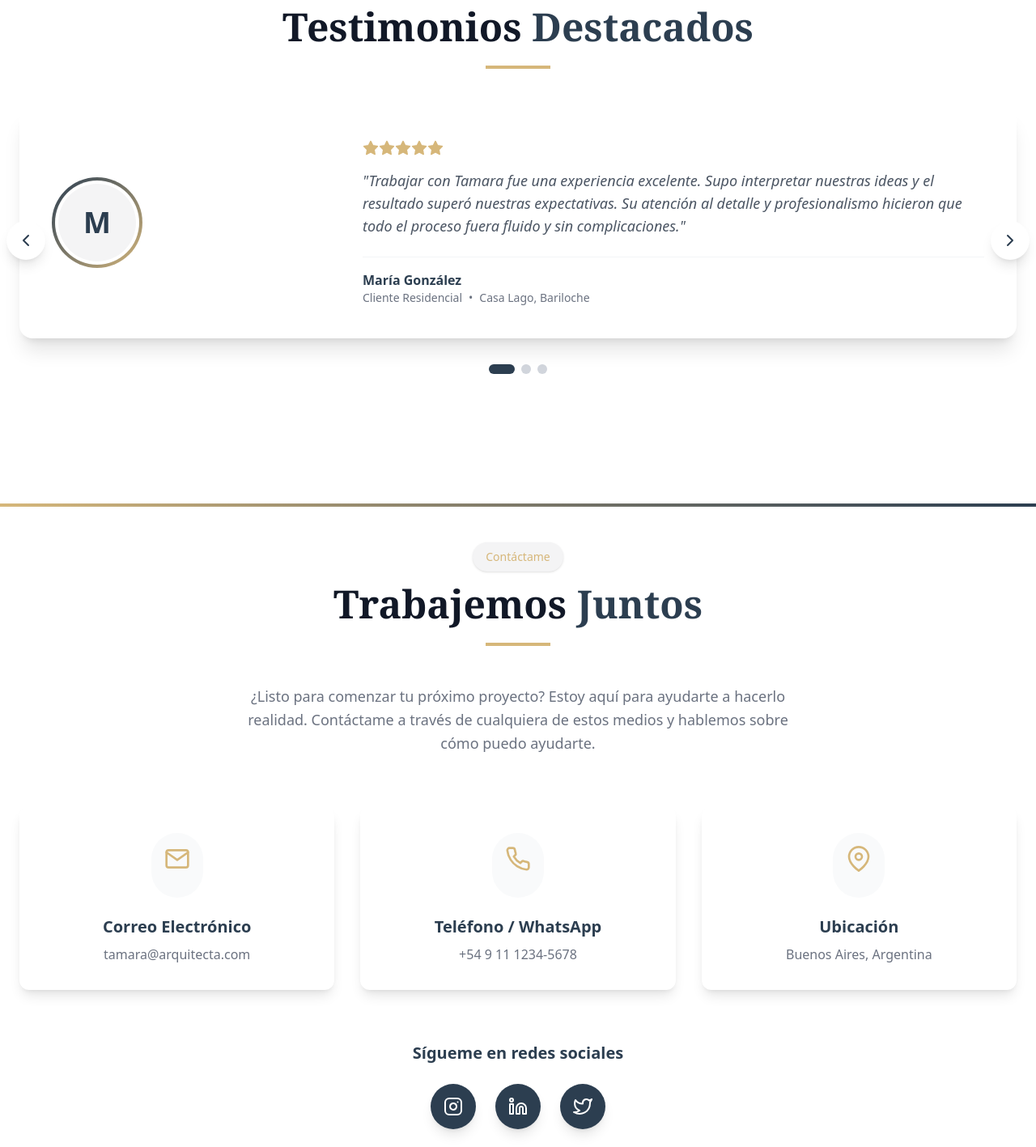
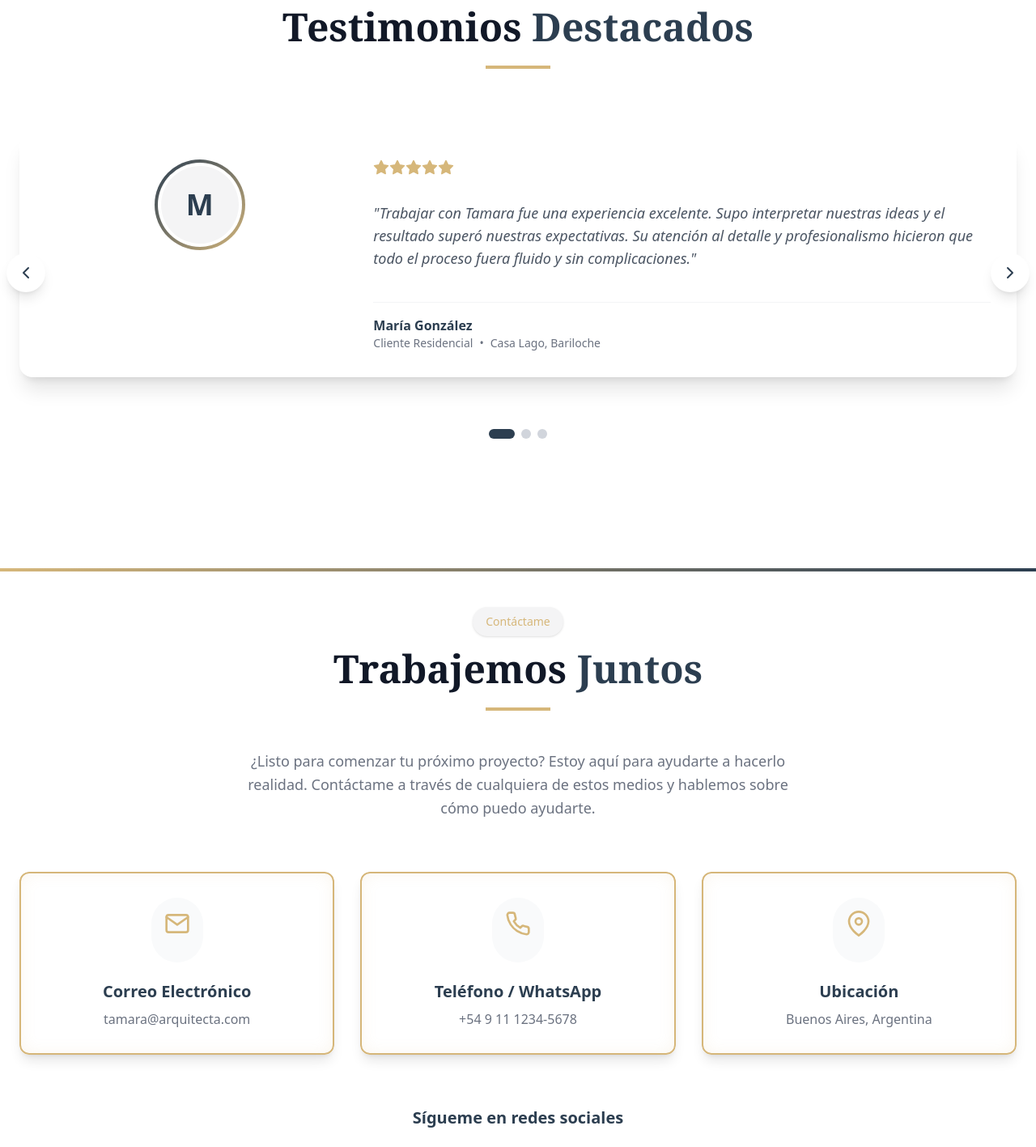
Before and after one commit to FedericoRocha/LandingArquitecta, a React (Vite) app: page / in a window 1280 px wide. Shown: the part 4720-6137 px from the top of the page at 81% size. Built offline with nearby package versions, Linux system fonts and the light colour scheme.

Commit message:
Se agregan mejoras en cards

```diff
--- a/src/sections/Contact.tsx
+++ b/src/sections/Contact.tsx
@@ -64,15 +64,14 @@ const Contact: React.FC = () => {
               transition={{ duration: 0.5, delay: index * 0.1 }}
               className="bg-white p-8 rounded-xl shadow-lg hover:shadow-xl transition-all duration-300 relative overflow-hidden group"
             >
-              {/* Borde dorado */}
-              <div className="absolute inset-0 border-3 border-transparent group-hover:border-[#D6B77A] transition-all duration-500 rounded-xl pointer-events-none z-0"></div>
+              {/* Borde dorado fijo */}
+              <div className="absolute inset-0 border-2 border-[#D6B77A] rounded-xl pointer-events-none z-0"></div>
 
-              {/* Efecto de brillo al hacer hover */}
+              {/* Efecto de brillo sutil */}
               <div
-                className="absolute inset-0 rounded-xl opacity-0 group-hover:opacity-100 transition-opacity duration-500 pointer-events-none"
+                className="absolute inset-0 rounded-xl pointer-events-none"
                 style={{
-                  boxShadow: 'inset 0 0 30px rgba(214, 183, 122, 0.2)',
-                  border: '1px solid rgba(214, 183, 122, 0.3)'
+                  boxShadow: 'inset 0 0 20px rgba(214, 183, 122, 0.15)'
                 }}
               ></div>
 
--- a/src/sections/Testimonials.tsx
+++ b/src/sections/Testimonials.tsx
@@ -33,7 +33,6 @@ const testimonials = [
 
 const Testimonials: React.FC = () => {
   const [currentTestimonial, setCurrentTestimonial] = useState(0);
-  const [swiping, setSwiping] = useState(false);
   const [swipeDirection, setSwipeDirection] = useState(0);
 
   const nextTestimonial = useCallback(() => {
@@ -51,28 +50,15 @@ const Testimonials: React.FC = () => {
     setCurrentTestimonial(index);
   };
 
-  // Configuración para el deslizamiento táctil
+  // Configuración mejorada para el deslizamiento táctil
   const handlers = useSwipeable({
-    onSwipedLeft: () => {
-      if (!swiping) {
-        nextTestimonial();
-      }
-      setSwiping(false);
-    },
-    onSwipedRight: () => {
-      if (!swiping) {
-        prevTestimonial();
-      }
-      setSwiping(false);
-    },
-    onSwiping: () => {
-      setSwiping(true);
-    },
+    onSwipedLeft: () => nextTestimonial(),
+    onSwipedRight: () => prevTestimonial(),
+    preventScrollOnSwipe: true,
+    trackTouch: true,
     trackMouse: false,
-    trackTouch: true,
-    preventScrollOnSwipe: true,
     delta: 10,
-    swipeDuration: 500,
+    swipeDuration: 300,
     touchEventOptions: { passive: true },
   });
 
@@ -113,11 +99,12 @@ const Testimonials: React.FC = () => {
             <FiChevronRight className="w-6 h-6" />
           </button>
 
-          {/* Testimonial activo */}
+          {/* Testimonial activo - Contenedor de deslizamiento */}
           <div
-            className="relative min-h-[320px] md:min-h-[280px] flex items-center touch-none"
+            className="relative w-full flex items-center py-8"
             {...handlers}
           >
+            <div className="w-full">
               <AnimatePresence mode="wait" custom={swipeDirection}>
                 <motion.div
                   key={currentTestimonial}
@@ -126,7 +113,7 @@ const Testimonials: React.FC = () => {
                   animate={{ opacity: 1, x: 0 }}
                   exit={{ opacity: 0, x: swipeDirection > 0 ? -100 : 100 }}
                   transition={{ duration: 0.4, ease: [0.22, 1, 0.36, 1] }}
-                className="relative bg-white rounded-2xl shadow-xl p-8 md:p-10 w-full overflow-hidden group"
+                  className="relative bg-white rounded-2xl shadow-xl p-6 md:p-8 w-full group" style={{ minHeight: 'auto' }}
                 >
                 {/* Borde dorado */}
               <div className="absolute inset-0 border-3 border-transparent group-hover:border-[#D6B77A] transition-all duration-500 rounded-2xl pointer-events-none z-0"></div>
@@ -147,8 +134,9 @@ const Testimonials: React.FC = () => {
                   boxShadow: '0 0 20px rgba(214, 183, 122, 0.2)'
                 }}
               ></div>
-              <div className="flex flex-col md:flex-row items-center h-full">
-                <div className="w-full md:w-1/3 mb-6 md:mb-0 md:pr-8">
+              <div className="flex flex-col md:flex-row items-start gap-6">
+                {/* Imagen de perfil */}
+                <div className="w-full md:w-1/3 flex flex-col items-center">
                   <div className="bg-gradient-to-br from-[#2C3E50] to-[#D6B77A] p-1 rounded-full inline-block">
                     <div className="bg-white p-1 rounded-full">
                       <div className="w-24 h-24 bg-gray-200 rounded-full overflow-hidden">
@@ -159,9 +147,12 @@ const Testimonials: React.FC = () => {
                     </div>
                   </div>
                 </div>
+
+                {/* Contenido del testimonio */}
                 <div className="w-full md:w-2/3 flex flex-col h-full">
-                  <div className="flex-1">
-                    <div className="flex mb-4">
+                  <div className="flex flex-col gap-4">
+                    {/* Estrellas de valoración */}
+                    <div className="flex justify-center md:justify-start mb-4">
                       {[...Array(5)].map((_, i) => (
                         <FiStar
                           key={i}
@@ -169,13 +160,19 @@ const Testimonials: React.FC = () => {
                         />
                       ))}
                     </div>
-                    <blockquote className="text-lg text-[#4B5563] italic mb-6">
+
+                    {/* Texto del testimonio */}
+                    <blockquote className="text-base md:text-lg text-[#4B5563] italic mb-6 text-center md:text-left">
                       "{testimonials[currentTestimonial].text}"
                     </blockquote>
-                  </div>
-                  <div className="border-t border-gray-100 pt-4 mt-auto">
-                    <p className="font-bold text-[#2C3E50]">{testimonials[currentTestimonial].author}</p>
-                    <p className="text-sm text-[#6B7280]">
+
+                    {/* Información del autor */}
+                    <div className="mt-auto">
+                      <div className="border-t border-gray-100 pt-4">
+                        <p className="font-bold text-[#2C3E50] text-center md:text-left">
+                          {testimonials[currentTestimonial].author}
+                        </p>
+                        <p className="text-sm text-[#6B7280] text-center md:text-left">
                           {testimonials[currentTestimonial].role}
                           <span className="mx-2">•</span>
                           {testimonials[currentTestimonial].project}
@@ -183,8 +180,11 @@ const Testimonials: React.FC = () => {
                       </div>
                     </div>
                   </div>
+                </div>
+              </div>
               </motion.div>
               </AnimatePresence>
+            </div>
           </div>
 
           {/* Indicadores */}
```
Lines whose indentation alone changed are shown as unchanged.
